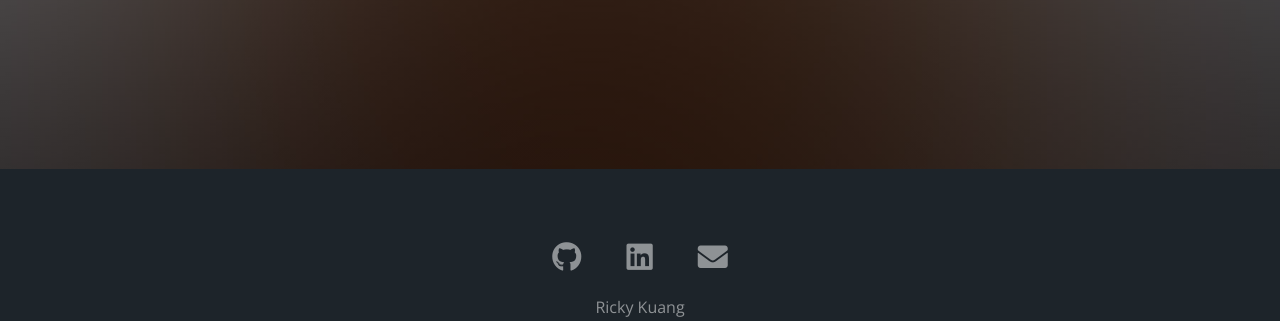
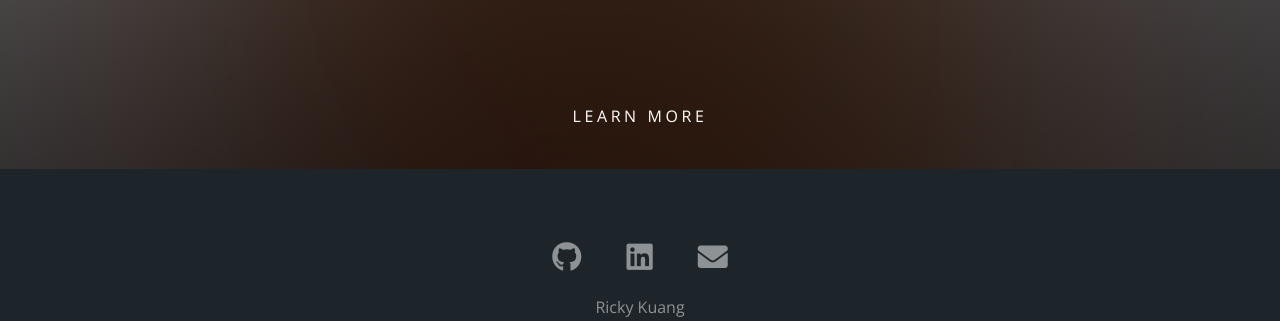
Before and after one commit to rkuang/rkuang.github.io, a Flask app: page / in a window 1280 px wide; the page is wider, and only the part inside the window is pictured. Shown: the part 631-952 px from the top of that part. Run offline with Flask 2, Linux system fonts and the light colour scheme; some libraries are stand-ins or nearby versions.

Commit message:
learn more link added

```diff
--- a/app/static/css/style.css
+++ b/app/static/css/style.css
@@ -49,17 +49,17 @@ body {
   margin-top: -51px;
   text-align: center;
   position: relative;
+  color: white;
+  text-transform: uppercase;
+  letter-spacing: 0.225em;
+  left: 50%;
 }
 
   .header .header-inner {
-    color: white;
-    text-transform: uppercase;
-    letter-spacing: 0.225em;
     /*padding: 200px 0;*/
     margin: 0;
     position: absolute;
     top: 55%;
-    left: 50%;
     transform: translate(-50%, -50%);
   }
 
@@ -83,6 +83,20 @@ body {
       font-size: 0.9em;
       letter-spacing: 0.225em;
       background-color: rgb(255, 61, 61)
+    }
+
+  .header .learn_more {
+    position: absolute;
+    bottom: 30px;
+    transform: translate(-50%, -50%);
+  }
+
+    .header .learn_more a {
+      color: white;
+    }
+
+    .header .learn_more a:hover {
+      text-decoration: none;
     }
 
 
--- a/app/templates/index.html
+++ b/app/templates/index.html
@@ -33,16 +33,13 @@
       <div class="header-inner">
         <h1>Hello, World!</h1>
         <p>Welcome to my website!</p>
-        <!-- <form method="get" action="{{ url_for('static', filename='rkuang-resume.pdf') }}">
-          <button type="submit" class="btn btn-danger">
-            <span class="fas fa-cloud-download-alt"></span>
-            Resume
-          </button>
-        </form> -->
         <a class="btn btn-danger" href="{{ url_for('static', filename='rkuang-resume.pdf') }}" download="rkuang-resume.pdf">
           <span class="fas fa-cloud-download-alt"></span>
           Resume
         </a>
+      </div>
+      <div class="learn_more">
+        <a href=#footer>Learn More</a>
       </div>
     </div>
 
```
Also changed, not shown: 1 other file.
